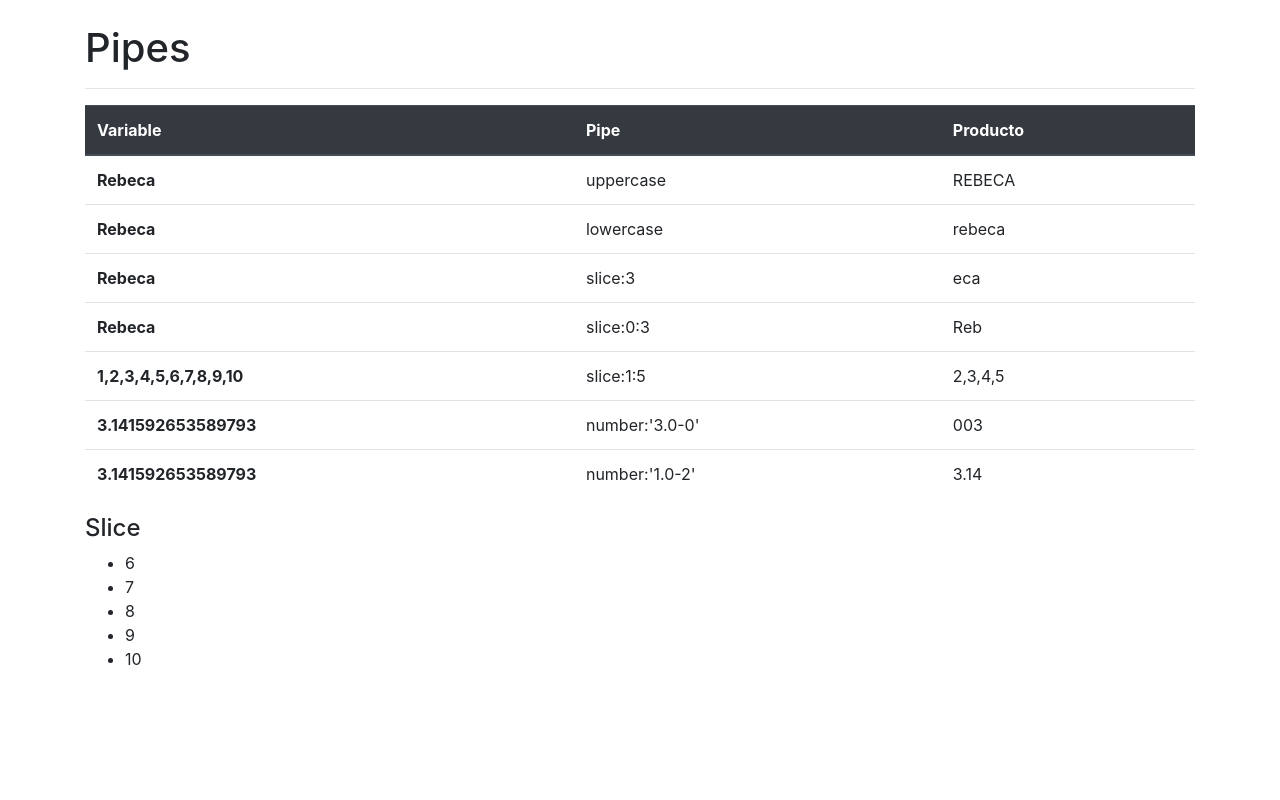
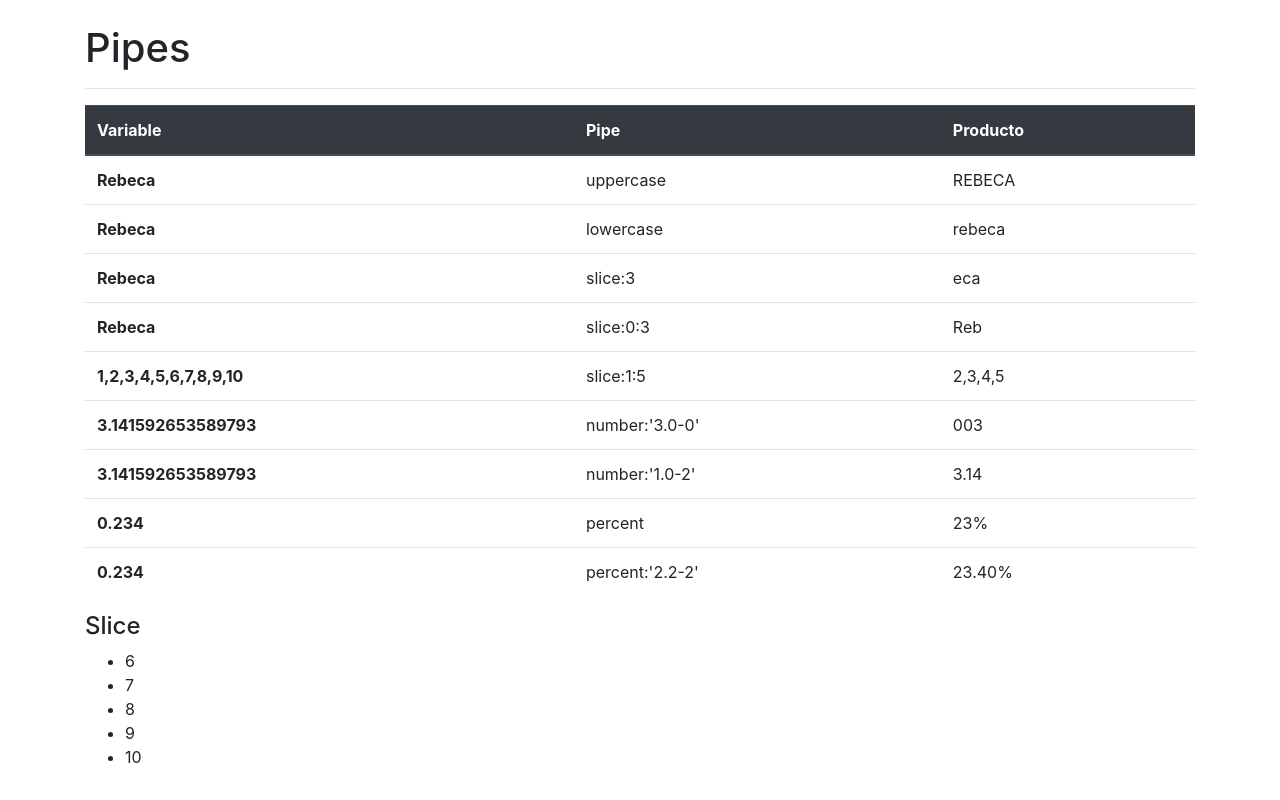
Before and after one commit to RebecaAunon/pipes, an Angular app: page / in a window 1280 px wide. Built offline with nearby package versions, Linux system fonts and the light colour scheme.

Commit message:
pipe percent

```diff
--- a/src/app/app.component.html
+++ b/src/app/app.component.html
@@ -46,6 +46,16 @@
                 <td>number:'1.0-2'</td>
                 <td>{{ PI | number:'1.0-2' }}</td>
             </tr>
+            <tr>
+                <th>{{ a }}</th>
+                <td>percent</td>
+                <td>{{ a | percent }}</td>
+            </tr>
+            <tr>
+                <th>{{ a }}</th>
+                <td>percent:'2.2-2'</td>
+                <td>{{ a | percent:'2.2-2' }}</td>
+            </tr>
         </tbody>
     </table>
     <h4>Slice</h4>
--- a/src/app/app.component.ts
+++ b/src/app/app.component.ts
@@ -9,4 +9,5 @@ export class AppComponent {
   nombre = "Rebeca";
   arreglo = [1, 2, 3, 4, 5, 6, 7, 8, 9, 10];
   PI = Math.PI;
+  a = 0.234;
 }
```
